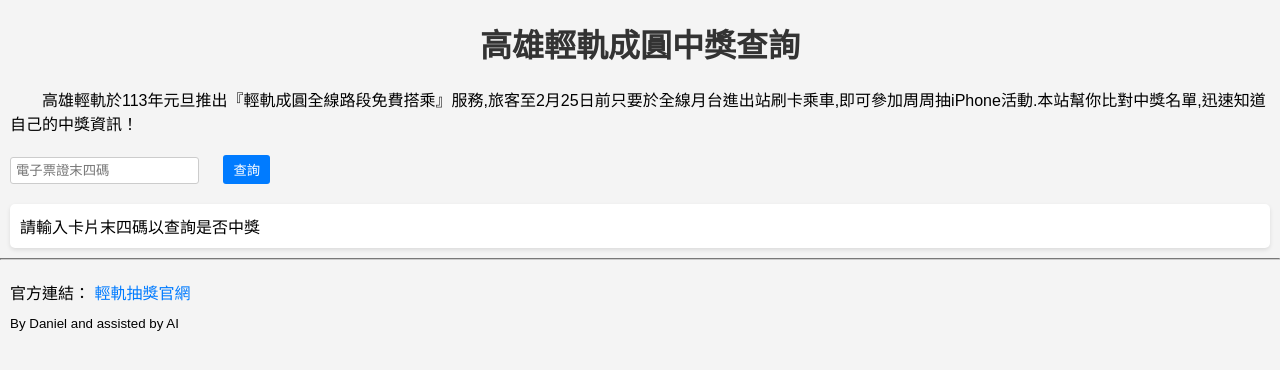
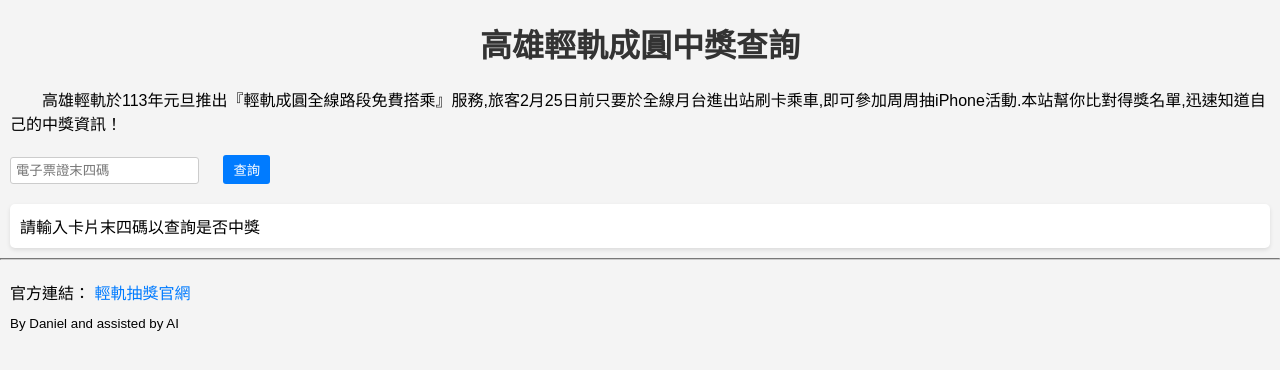
Before and after one commit to LMranger/KHLRTlottery, a plain HTML site: page index.html in a window 1280 px wide. Drawn offline with Linux system fonts and the light colour scheme.

Commit message:
Update index.html

```diff
--- a/index.html
+++ b/index.html
@@ -9,7 +9,7 @@
 </head>
 <body>
     <h1>高雄輕軌成圓中獎查詢</h1>
-    <p>　　高雄輕軌於113年元旦推出『輕軌成圓全線路段免費搭乘』服務,旅客至2月25日前只要於全線月台進出站刷卡乘車,即可參加周周抽iPhone活動.本站幫你比對中獎名單,迅速知道自己的中獎資訊！</p>
+    <p>　　高雄輕軌於113年元旦推出『輕軌成圓全線路段免費搭乘』服務,旅客2月25日前只要於全線月台進出站刷卡乘車,即可參加周周抽iPhone活動.本站幫你比對得獎名單,迅速知道自己的中獎資訊！</p>
     <!--<p>方便查詢高雄輕軌成圓中獎的非官方網站</p>-->
     <input type="text" id="card_last_four" placeholder="電子票證末四碼" inputmode="numeric">
     <button onclick="checkWinner()">查詢</button>
```
